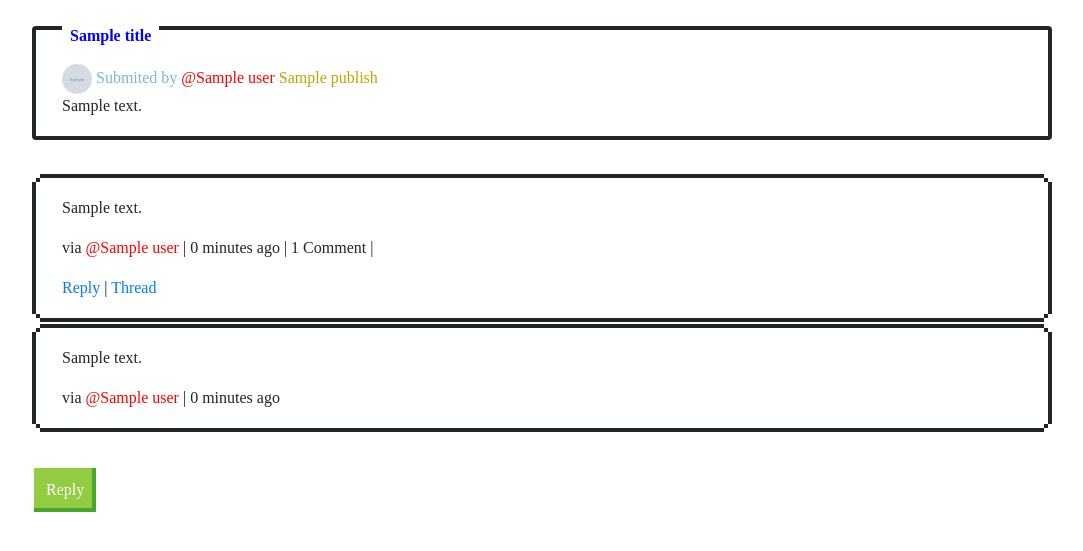
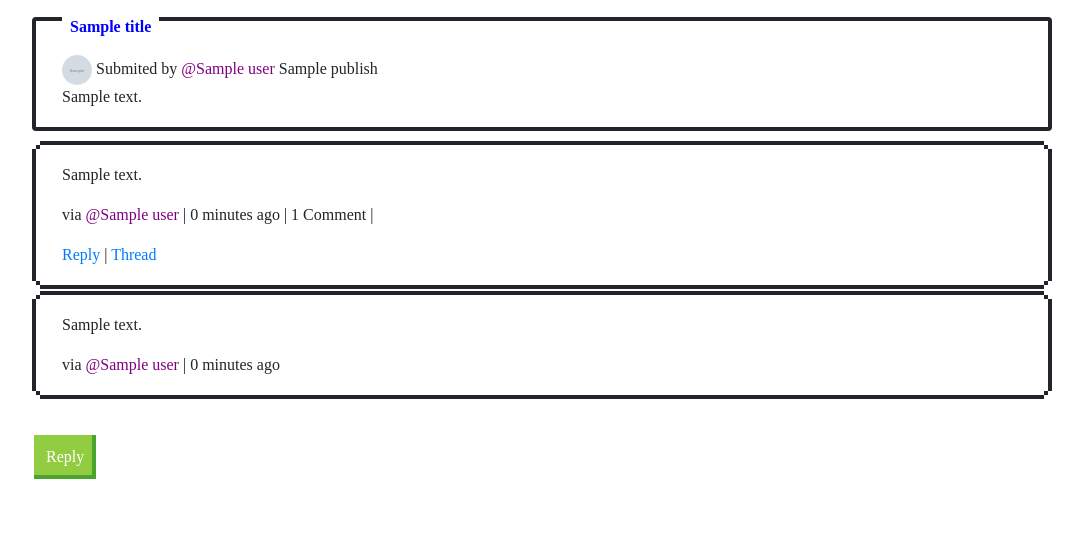
Before and after one commit to fastestmk/Convoy, a Django app: template src/post/templates/post/post_detail.html in a window 1280 px wide. Shown: the part 74-625 px from the top of the page, without its empty margins (98-1181 px from the left). Run offline with Django 3.2, Linux system fonts and the light colour scheme; the template is opened without the code that fills it: most values are stand-ins (such as "Sample title", 1, 10 or a date in 2020); grey boxes marked "Sample" are stand-in pictures; some libraries are stand-ins or nearby versions; some web fonts are replaced.

Commit message:
fix html and css

```diff
--- a/src/post/templates/base.html
+++ b/src/post/templates/base.html
@@ -2,7 +2,8 @@
 <html>
 <head>
 <meta charset="UTF-8">
-  <meta name="viewport" content="width=device-width, initial-scale=1, shrink-to-fit=no"><title>Convoy</title>
+  <meta name="viewport" content="width=device-width, initial-scale=1, shrink-to-fit=no">
+  <title>Convoy</title>
   <link rel='stylesheet' href='{% static "css/base.css" %}' />
   <link rel='stylesheet' href='{% static "css/style.css" %}' />
   <link rel="stylesheet" href="{% static 'css/PressStart2P.css' %}">
@@ -18,8 +19,8 @@
       <li>
         <form method='GET' action="{% url 'post:list' %}">
           <div>
-            <input style="width:69%;height:32px" class="nes-input" type='text' name='q' placeholder='type something...' value='{{ request.GET.q }}'/>
-            <button style="font-size:14px;height: 38px" class="nes-btn is-success" type='submit'>Search</button>
+            <input id="search_box" class="nes-input" type='text' name='q' placeholder='type something...' value='{{ request.GET.q }}'/>
+            <button id="search_button" class="nes-btn is-success" type='submit'>Search</button>
           </div>
         </form>
       </li>
--- a/src/post/templates/post/404.html
+++ b/src/post/templates/post/404.html
@@ -1,5 +1,4 @@
 {% extends "base.html" %}
-
 {% block content %}
-    <h1>404 Page Not Found !</h1>
+<h1>404 Page Not Found !</h1>
 {% endblock content %}
--- a/src/post/templates/post/post_detail.html
+++ b/src/post/templates/post/post_detail.html
@@ -1,13 +1,13 @@
 {% extends "base.html" %}
 {% block content %}
-<br>
-
 <div class="nes-container with-title">
-  <h2 style="color:blue" class="title">{{ title }}</h2>
-  <img height="30" width="30" class="rounded-circle account-img" src="{{ instance.user.profile.image.url }}">
-  <span style="color:#7DB7C9">Submited by</span>
-  <a href="{% url 'post:userPost' username=instance.user %}" style="color:red">@{{ instance.user }}</a>
-  <span style="color:#BDA403">{{instance.publish}}</span>
+  <h2 class="title">{{ title }}</h2>
+  <img class="rounded-circle account-img post_profile" src="{{ instance.user.profile.image.url }}">
+  <span>Submited by</span>
+  <a href="{% url 'post:userPost' username=instance.user %}" id="user">
+    @{{ instance.user }}
+  </a>
+  <span>{{instance.publish}}</span>
 
   {% if user.is_authenticated %}
     {% if user == instance.user %}
@@ -21,13 +21,11 @@
   <div>
     {{ instance.content}}
   </div>
-
 </div>
 
-<br>
 {% if user.is_authenticated %}
-<div style="text-align: center">
-  <h2 class="title" >New comment</h2>
+<div class="default container">
+  <h2 class="title">New comment</h2>
   <form method="POST" action=".">
     {% csrf_token %}
     {{ comment_form }}
@@ -40,9 +38,8 @@
 {% for comment in comments %}
 <blockquote >
   <footer class="nes-container is-rounded">
-    <p>{{ comment.content }}</p>
-    via
-    <a href="{% url 'post:userPost' username=comment.user %}" style="color:red">
+    <p>{{ comment.content }}</p> via
+    <a id="user" href="{% url 'post:userPost' username=comment.user %}">
       @{{ comment.user }}
     </a>
     | {{ comment.timestamp|timesince }} ago |
@@ -61,8 +58,8 @@
       <p>{{ child_comment.content }}</p>
       <footer>
         via
-          <a href="{% url 'post:userPost' username=child_comment.user %}" style="color:red">
-            @{{  child_comment.user }}
+        <a id="user" href="{% url 'post:userPost' username=child_comment.user %}">
+          @{{child_comment.user}}
         </a>
         | {{ child_comment.timestamp|timesince }} ago
       </footer>
@@ -77,7 +74,6 @@
       <input type='submit' value='Reply' class="nes-btn is-success">
     </form>
   </div>
-
 </blockquote>
 {% endfor %}
 {% endblock content %}
--- a/src/post/templates/post/post_form.html
+++ b/src/post/templates/post/post_form.html
@@ -1,6 +1,5 @@
 {% extends "base.html" %}
 {% block content %}
-<br>
 <div class="nes-container with-title">
 	<h1 class="title">New Post</h1>
 	<form method='POST' action='' enctype='multipart/form-data'>
@@ -8,7 +7,7 @@
 		<div class="nes-field">
 		  {{ form }}
 		</div>
-	<input type='submit' class="nes-btn is-success" value='Create Post' />
+	<input type='submit' class="nes-btn is-success" value='Create Post'/>
 	</form>
 </div>
 {% endblock content %}
--- a/src/static/css/style.css
+++ b/src/static/css/style.css
@@ -88,3 +88,43 @@ nav a:hover::before {
   border-radius:50%;
   overflow:hidden;
 }
+
+#search_box{
+  width:69%;
+  height:32px
+}
+
+#search_button{
+  font-size:14px;
+  height:38px
+}
+
+#user{
+  color:purple
+}
+
+.default{
+  text-align: center
+}
+
+.title{
+  color:blue;
+}
+
+.post_profile{
+  height:30;
+  width:30
+}
+
+.user_image{
+  height:125;
+  width:125
+}
+
+.title_link{
+  font-size:18px
+}
+
+.container{
+  padding-top: 15px;
+}
--- a/src/userprofiles/templates/change_password.html
+++ b/src/userprofiles/templates/change_password.html
@@ -1,9 +1,7 @@
 {% extends 'base.html' %}
-
 {% block content %}
-
 <div class="nes-container with-title">
-  <h2  style="color:blue" class="title">Change Password</h2>
+  <h2 class="title">Change Password</h2>
   <form method="POST" action="{% url 'Profile:change_password' %}">
     {% csrf_token %}
     <div>
--- a/src/userprofiles/templates/login.html
+++ b/src/userprofiles/templates/login.html
@@ -1,7 +1,6 @@
 {% extends 'base.html' %}
 
 {% block content %}
-<br>
 <div class="nes-container with-title">
   <h2 class="title">Login</h2>
   <form  method="POST">
--- a/src/userprofiles/templates/profile.html
+++ b/src/userprofiles/templates/profile.html
@@ -2,11 +2,11 @@
 
 {% block content %}
 <div class="nes-container with-title">
-  <h1 style="color:blue" class="title">Profile</h1>
+  <h1 class="title">Profile</h1>
   {% if user.is_authenticated %}
-    <img height="100" width="100" class="rounded-circle" src="{{ user.profile.image.url }}"><br>
+    <img class="rounded-circle user_image" src="{{ user.profile.image.url }}"><br>
     <b>Name:</b> {{user.first_name }}</p>
-    <b> Surname:</b> {{user.last_name }}</p>
+    <b>Surname:</b> {{user.last_name }}</p>
     <b>Username:</b> {{ user.username }}</p>
     <b>Email:</b> {{ user.email }}</p>
   {% endif %}
--- a/src/userprofiles/templates/register.html
+++ b/src/userprofiles/templates/register.html
@@ -1,7 +1,6 @@
 {% extends 'base.html' %}
 
 {% block content %}
-<br>
 <div class="nes-container with-title">
   <h2 class="title">Register</h2>
   <form method="POST" action="{% url 'Profile:sign_up' %}">
```
Also changed, not shown: src/post/templates/post/comment_thread.html (+10 -11 lines), src/post/templates/post/post_list.html (+5 -7 lines), src/post/templates/post/user_profile.html (+8 -13 lines), src/userprofiles/templates/edit_profile.html (+10 -10 lines). Lines whose indentation alone changed are shown as unchanged.
